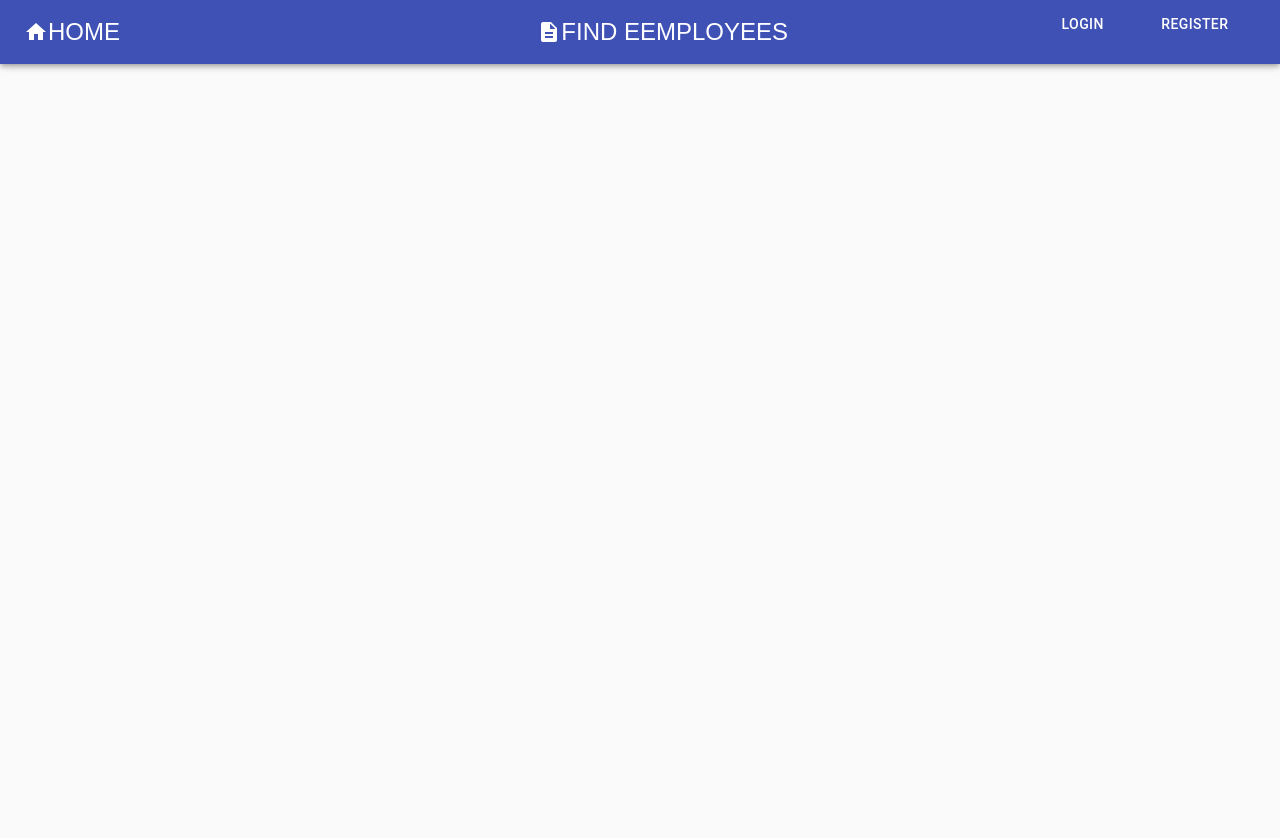
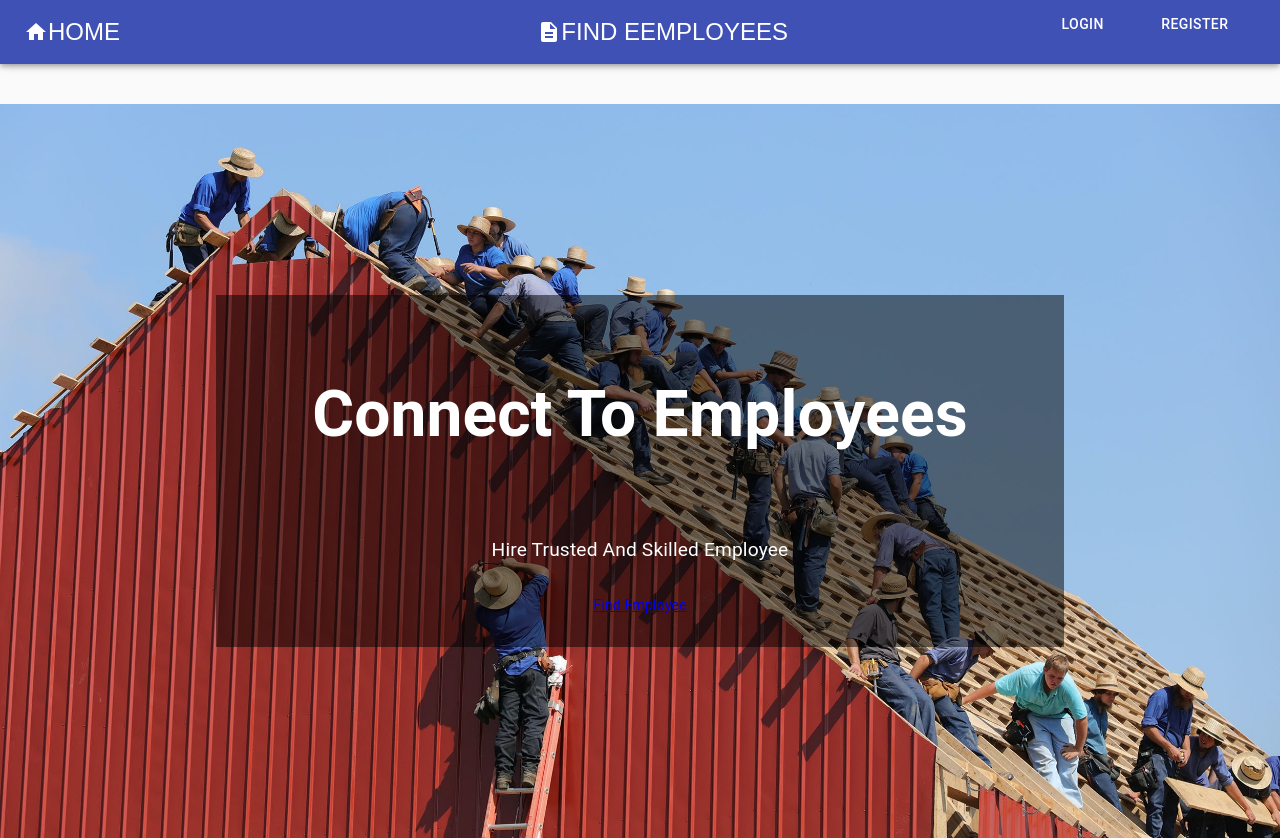
Before and after one commit to marasinipradeep/Go-Employee, a React (Create React App) app in the folder client/: page / in a window 1280 px wide. Before the commit the page ends 800 px from the top, so only its background shows below. Built offline with nearby package versions, Linux system fonts and the light colour scheme.

Commit message:
Working on Hero image

```diff
--- /dev/null
+++ b/client/src/Components/Banner/Banner.css
@@ -0,0 +1,40 @@
+/* Banner */
+.banner {
+    display: inline-block;
+    background: rgba(0, 0, 0, 0.5);
+    color: #ffffff;
+    padding: 2rem 1rem;
+    text-align: center;
+    text-transform: capitalize;
+    letter-spacing: var(--mainSpacing);
+  }
+  .banner h1 {
+    font-size: 2.5rem;
+  }
+  .banner div {
+    width: 10rem;
+    height: 5px;
+    background: var(--primaryColor);
+    margin: 1.7rem auto;
+  }
+  .banner p {
+    font-size: 1.2rem;
+    margin-bottom: 2rem;
+  }
+  @media screen and (min-width: 576px) {
+    .banner {
+      padding: 2rem 3rem;
+    }
+    .banner h1 {
+      font-size: 3rem;
+    }
+  }
+  @media screen and (min-width: 992px) {
+    .banner {
+      padding: 2rem 6rem;
+    }
+    .banner h1 {
+      font-size: 4rem;
+    }
+  }
+  /* End of Banner */
--- /dev/null
+++ b/client/src/Components/Banner/Banner.js
@@ -0,0 +1,16 @@
+import React from 'react';
+import './Banner.css'
+
+function Banner({children, title, subtitle }) {
+    return (
+        <div className="banner">
+            <h1>{title}</h1>
+            <div></div>
+            <p>{subtitle}</p>
+            {children}
+
+        </div>
+    )
+}
+
+export default Banner;
--- /dev/null
+++ b/client/src/Components/Hero/Hero.css
@@ -0,0 +1,14 @@
+/* Hero */
+.defaultHero,
+.employeeHero {
+  min-height: calc(100vh - 66px);
+  background: url("../images/employeeHero.jpg") center/cover no-repeat;
+  display: flex;
+  align-items: center;
+  justify-content: center;
+}
+.employeeHero {
+  /* background-image: url("../Images/employee.jpg"); */
+  min-height: 60vh;
+}
+/* End of Hero */
--- /dev/null
+++ b/client/src/Components/Hero/Hero.js
@@ -0,0 +1,10 @@
+import React from 'react'
+import './Hero.css'
+
+export default function Hero({children,hero}) {
+    return <header className={hero}>{children}</header>;
+}
+
+Hero.defaultProps={
+    hero:"defaultHero"
+}
--- a/client/src/Components/Pages/Home/Home.js
+++ b/client/src/Components/Pages/Home/Home.js
@@ -1,10 +1,21 @@
 import React from 'react'
+import { Link } from 'react-router-dom';
 import Header from "../../Header/Header"
+import Hero from "../../Hero/Hero"
+import Banner from "../../Banner/Banner"
 
 export default function Home() {
     return (
         <div>
-            <Header/>
+            <Header />
+            <Hero>
+                <Banner title="Connect to employees" subtitle="Hire Trusted And Skilled Employee">
+                    <Link to="/employee" className="btn-primary">
+                        Find Employee
+        </Link>
+                </Banner>
+            </Hero>
+
         </div>
     )
 }
```
Also changed, not shown: client/src/Components/Images/employee.jpg (added), client/src/Components/Images/employeeHero.jpg (added).
